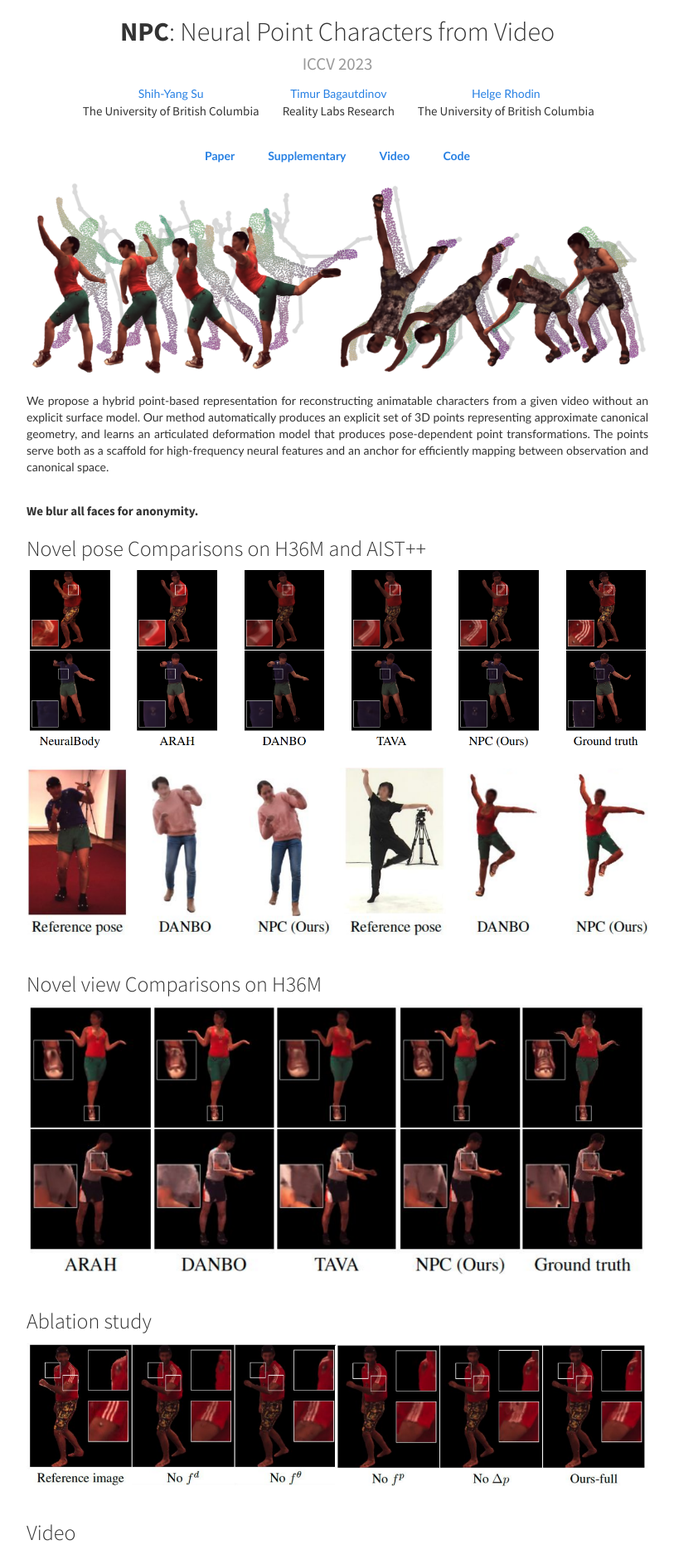
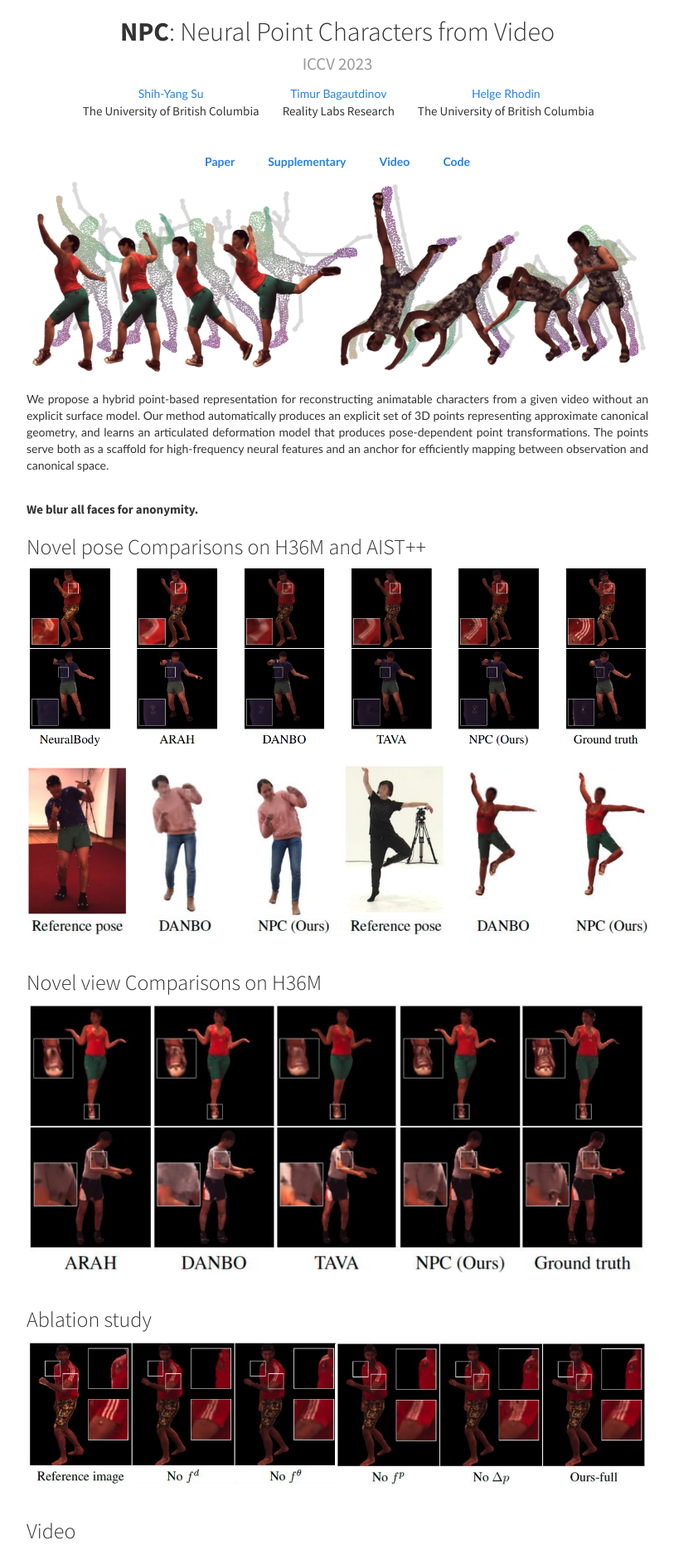
Before and after one commit to LemonATsu/LemonATsu.github.io, a Jekyll site: the page built from _pages/npc.html, in a window 1280 px wide. Shown: the top 1868 px of the page at 83% size, without its empty margins (233-1046 px from the left). Built offline with Jekyll 4.4.1, drawn with Linux system fonts in a browser that asks for light colours; nearby versions of some CDN libraries; comment, search, counter and statistics services are not loaded; grey boxes are pictures that could not be loaded.

```diff
--- a/_layouts/npc.html
+++ b/_layouts/npc.html
@@ -92,25 +92,25 @@
                         <li>
                             <a href="https://arxiv.org/abs/2304.02013">
                             <!--<image src="{{ base_path }}/files/npc/img/paper_img.png" height="60px">-->
-                                <h4><strong>Paper</strong></h4>
+                                <a><strong>Paper</strong></a>
                             </a>
                         </li>
                         <li>
                             <a href="https://lemonatsu.github.io/files/npc/supp.pdf">
                             <!--<image src="{{ base_path }}/files/npc/img/supp_img.png" height="60px">-->
-                                <h4><strong>Supplementary</strong></h4>
+                                <a><strong>Supplementary</strong></a>
                             </a>
                         </li>
                         <li>
                             <a href="https://youtu.be/0uzO6KL6BEY">
                             <!--<image src="{{ base_path }}/files/npc/img/youtube_icon.png" height="60px">-->
-                                <h4><strong>Video</strong></h4>
+                                <a><strong>Video</strong></a>
                             </a>
                         </li>
                         <li>
                             <a href="https://github.com/LemonATsu/NPC-pytorch">
                             <!--<image src="{{ base_path }}/files/npc/img/github.png" height="60px">-->
-                                <h4><strong>Code </br></strong></h4>
+                                <a><strong>Code </br></strong></a>
                             </a>
                         </li>
                     </ul>
```
